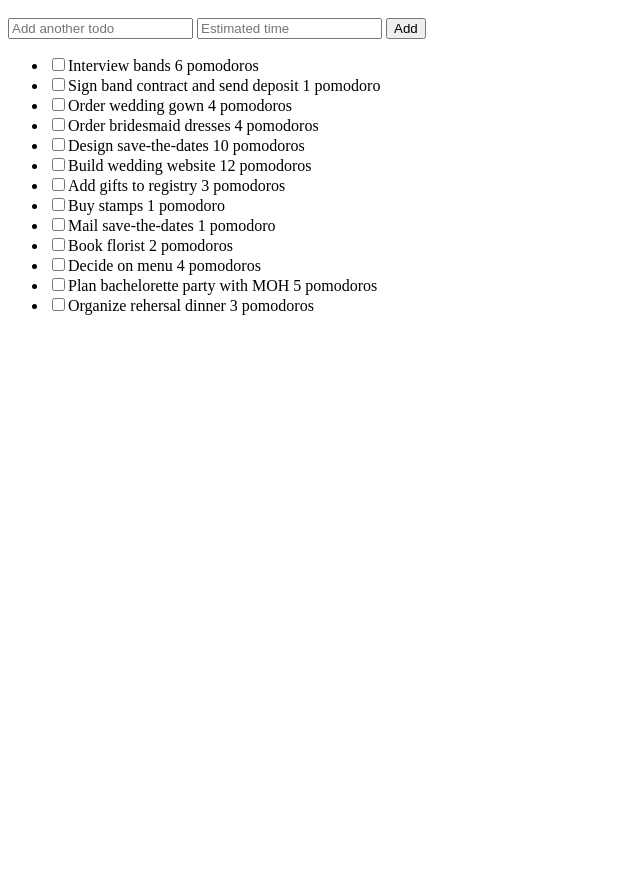
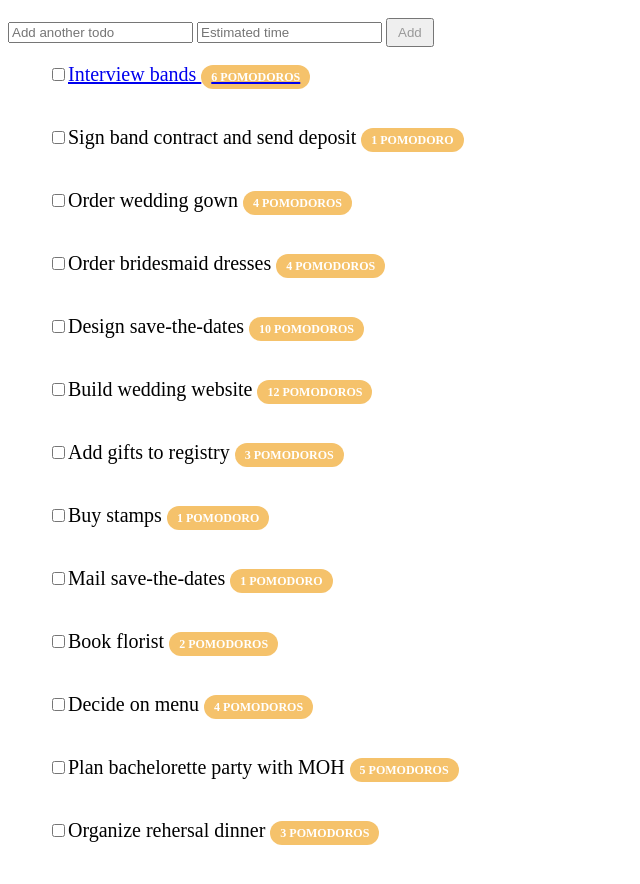
Before and after one commit to lesleyburr/todo_app_front_end, a plain HTML site: page index.html in a window 1280 px wide. Shown: the part 48-932 px from the top of the page, without its empty margins (0-640 px from the left). Before the commit the page ends 800 px from the top, so only its background shows below. Drawn offline with Linux system fonts and the light colour scheme.

Commit message:
adding some basic styles

```diff
--- a/index.css
+++ b/index.css
@@ -0,0 +1,24 @@
+ul {
+  list-style-type: none;
+}
+
+li{
+    font-size: 20px;
+    padding-bottom: 40px;
+    text-decoration: none;
+}
+
+.time-estimate{
+    background-color: #F5C26B;
+    font-weight: bold;
+    color: #FFF;
+    border-radius: 50px;
+    font-size: 12px;
+    padding: 5px 10px 5px 10px;
+    text-transform: uppercase;
+}
+
+#add-new-todo-button {
+    padding: 5px 10px 5px 10px;
+    color: #999;
+}
--- a/index.html
+++ b/index.html
@@ -2,6 +2,7 @@
 
 <head>
     <title>Lesley's Wedding Planning Todo List</title>
+    <link rel="stylesheet" href="index.css" type="text/css"/>
 </head>
 
 <body>
@@ -9,22 +10,22 @@
 
     <input type="text" placeholder="Add another todo">
     <input type="number" placeholder="Estimated time">
-    <input type="submit" value="Add">
+    <input id="add-new-todo-button" type="submit" value="Add">
 
     <ul>
-        <li><input type="checkbox">Interview bands 6 pomodoros</li>
-        <li><input type="checkbox">Sign band contract and send deposit 1 pomodoro</li>
-        <li><input type="checkbox">Order wedding gown 4 pomodoros</li>
-        <li><input type="checkbox">Order bridesmaid dresses 4 pomodoros</li>
-        <li><input type="checkbox">Design save-the-dates 10 pomodoros</li>
-        <li><input type="checkbox">Build wedding website 12 pomodoros</li>
-        <li><input type="checkbox">Add gifts to registry 3 pomodoros</li>
-        <li><input type="checkbox">Buy stamps 1 pomodoro</li>
-        <li><input type="checkbox">Mail save-the-dates 1 pomodoro</li>
-        <li><input type="checkbox">Book florist 2 pomodoros</li>
-        <li><input type="checkbox">Decide on menu 4 pomodoros</li>
-        <li><input type="checkbox">Plan bachelorette party with MOH 5 pomodoros</li>
-        <li><input type="checkbox">Organize rehersal dinner 3 pomodoros</li>
+        <li><input type="checkbox"><a href="show.html">Interview bands <span class="time-estimate">6 pomodoros</span></a></li>
+        <li><input type="checkbox">Sign band contract and send deposit <span class="time-estimate">1 pomodoro</span></li>
+        <li><input type="checkbox">Order wedding gown <span class="time-estimate">4 pomodoros</span></li>
+        <li><input type="checkbox">Order bridesmaid dresses <span class="time-estimate">4 pomodoros</span></li>
+        <li><input type="checkbox">Design save-the-dates <span class="time-estimate">10 pomodoros</span></li>
+        <li><input type="checkbox">Build wedding website <span class="time-estimate">12 pomodoros</span></li>
+        <li><input type="checkbox">Add gifts to registry <span class="time-estimate">3 pomodoros</span></li>
+        <li><input type="checkbox">Buy stamps <span class="time-estimate">1 pomodoro</span></li>
+        <li><input type="checkbox">Mail save-the-dates <span class="time-estimate">1 pomodoro</span></li>
+        <li><input type="checkbox">Book florist <span class="time-estimate">2 pomodoros</span></li>
+        <li><input type="checkbox">Decide on menu <span class="time-estimate">4 pomodoros</span></li>
+        <li><input type="checkbox">Plan bachelorette party with MOH <span class="time-estimate">5 pomodoros</span></li>
+        <li><input type="checkbox">Organize rehersal dinner <span class="time-estimate">3 pomodoros</span></li>
     </ul>
 
 </body>
```
Also changed, not shown: show.html (+6 -5 lines).
